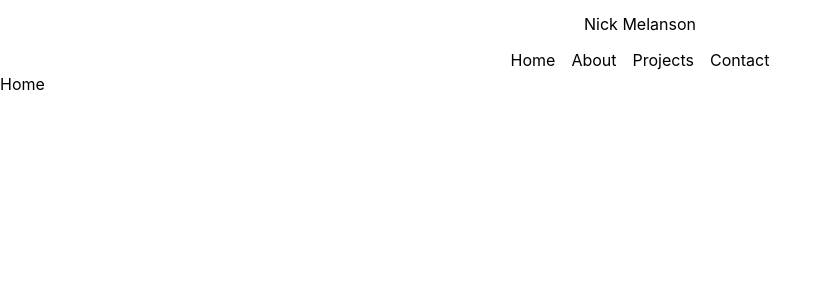
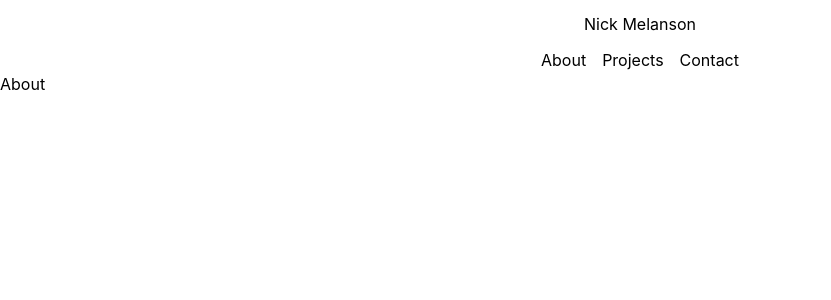
Before and after one commit to norklas/nick-port-react, a React (Create React App) app: page / in a window 1280 px wide. Shown: the top 300 px of the page, without its empty margins (0-831 px from the left). Built offline with nearby package versions, Linux system fonts and the light colour scheme.

Commit message:
removed home, pointless for my design

```diff
--- a/src/components/Container/index.js
+++ b/src/components/Container/index.js
@@ -1,17 +1,13 @@
 import { useState } from "react";
-import Home from "../pages/Home";
 import About from "../pages/About";
 import Contact from "../pages/Contact";
 import Projects from "../pages/Projects";
 import Header from "../Header";
 
 const Container = () => {
-  const [currentPage, setCurrentPage] = useState("Home");
+  const [currentPage, setCurrentPage] = useState("About");
 
   const renderPage = () => {
-    if (currentPage === "Home") {
-      return <Home />;
-    }
     if (currentPage === "About") {
       return <About />;
     }
--- a/src/components/Navigation/index.js
+++ b/src/components/Navigation/index.js
@@ -2,11 +2,6 @@ const Navigation = ({ currentPage, handlePageChange }) => {
   return (
     <nav>
       <ul className="flex flex-row gap-x-4 justify-center">
-        <li>
-          <a href="#home" onClick={() => handlePageChange("Home")}>
-            Home
-          </a>
-        </li>
         <li>
           <a href="#about" onClick={() => handlePageChange("About")}>
             About
--- a/src/components/pages/Home.js
+++ /dev/null
@@ -1,9 +0,0 @@
-const Home = () => {
-  return (
-    <div>
-      <h1>Home</h1>
-    </div>
-  );
-};
-
-export default Home;
```
